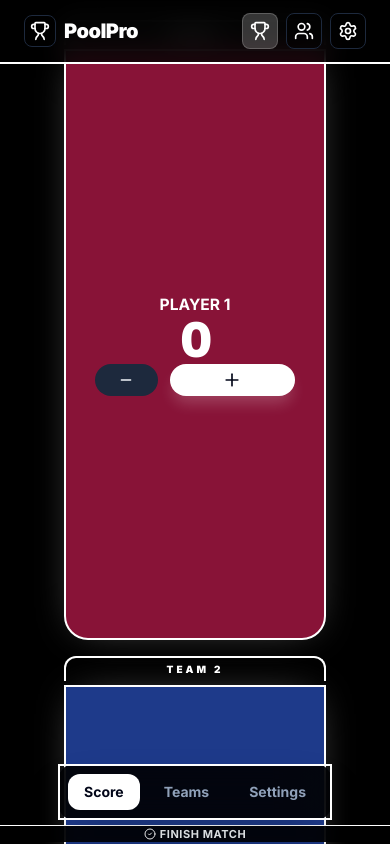
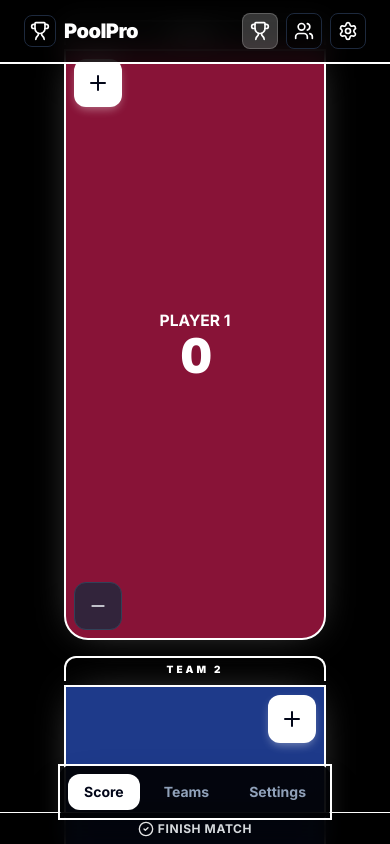
Before and after one commit to benjistealth/PoolPro, a React (Vite) app: page / in a window 390 px wide. Shown: the top 844 px of the page. Built offline with nearby package versions, Linux system fonts and the light colour scheme.

Commit message:
fix + - buttons in mobile

```diff
--- a/src/App.tsx
+++ b/src/App.tsx
@@ -847,6 +847,31 @@ export default function App() {
                             boxShadow: `0 0 40px -15px ${p.color}66`
                           }}
                         >
+                          {/* Mobile Score Buttons - Absolute Positioned */}
+                          <button
+                            onClick={(e) => {
+                              e.stopPropagation();
+                              incrementScore(p.id);
+                            }}
+                            className={`sm:hidden absolute top-2 ${idx === 0 ? 'left-2' : 'right-2'} w-12 h-12 text-slate-950 rounded-xl flex items-center justify-center transition-all active:scale-95 shadow-lg z-10`}
+                            style={{
+                              backgroundColor: p.color,
+                              boxShadow: `0 4px 10px -2px ${p.color}66`
+                            }}
+                          >
+                            <Plus className="w-6 h-6 font-bold" />
+                          </button>
+
+                          <button
+                            onClick={(e) => {
+                              e.stopPropagation();
+                              decrementScore(p.id);
+                            }}
+                            className={`sm:hidden absolute bottom-2 ${idx === 0 ? 'left-2' : 'right-2'} w-12 h-12 bg-slate-800/80 hover:bg-slate-700 rounded-xl flex items-center justify-center transition-all active:scale-95 z-10 border border-slate-700`}
+                          >
+                            <Minus className="w-5 h-5" />
+                          </button>
+
                           <div className="flex flex-col items-center gap-0 sm:gap-6">
                           {isEditingNames ? (
                             <input
@@ -868,7 +893,8 @@ export default function App() {
                             </span>
                           </div>
 
-                        <div className="flex items-center gap-3 w-full max-w-[200px] sm:max-w-none">
+                          {/* Desktop Score Buttons */}
+                          <div className="hidden sm:flex items-center gap-3 w-full max-w-[200px] sm:max-w-none">
                             <button
                               onClick={() => decrementScore(p.id)}
                               className="flex-1 h-8 sm:h-16 bg-slate-800 hover:bg-slate-700 rounded-2xl flex items-center justify-center transition-all active:scale-95"
@@ -897,13 +923,13 @@ export default function App() {
             </div>
 
               {/* Finish Match Footer */}
-              <div className="fixed bottom-0 left-0 right-0 sm:relative sm:bottom-auto flex items-center justify-center shrink-0 z-50 pb-[2px] sm:pb-0">
+              <div className="fixed bottom-0 left-0 right-0 sm:relative sm:bottom-auto flex items-center justify-center shrink-0 z-50 pb-0">
                 <button
                   onClick={finishMatch}
-                  className="w-full sm:max-w-md h-auto py-[2px] sm:h-20 bg-black/90 hover:bg-black backdrop-blur-md rounded-none sm:rounded-2xl flex items-center justify-center gap-1 sm:gap-3 text-[11px] sm:text-xl font-bold transition-all shadow-xl border-t sm:border-2 active:scale-95"
+                  className="w-full sm:max-w-md h-8 sm:h-20 bg-black/90 hover:bg-black backdrop-blur-md rounded-none sm:rounded-2xl flex items-center justify-center gap-1 sm:gap-3 text-xs sm:text-xl font-bold transition-all shadow-xl border-t sm:border-2 active:scale-95"
                   style={{ borderColor: player1.color }}
                 >
-                  <CheckCircle2 className="w-3 h-3 sm:w-6 sm:h-6 text-white" />
+                  <CheckCircle2 className="w-4 h-4 sm:w-6 sm:h-6 text-white" />
                   <span className="leading-none uppercase tracking-wider">Finish Match</span>
                 </button>
               </div>
```
Lines whose indentation alone changed are shown as unchanged.
